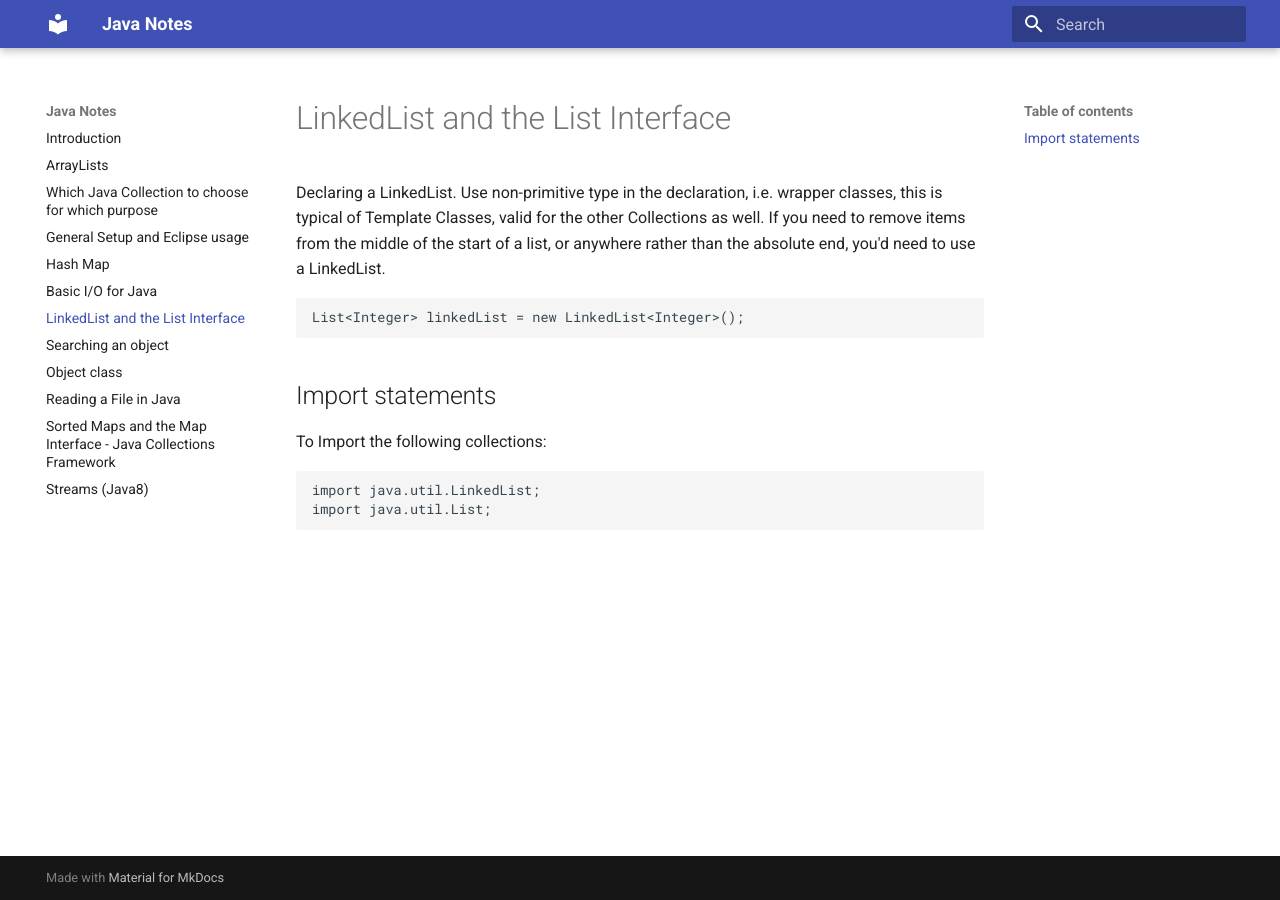
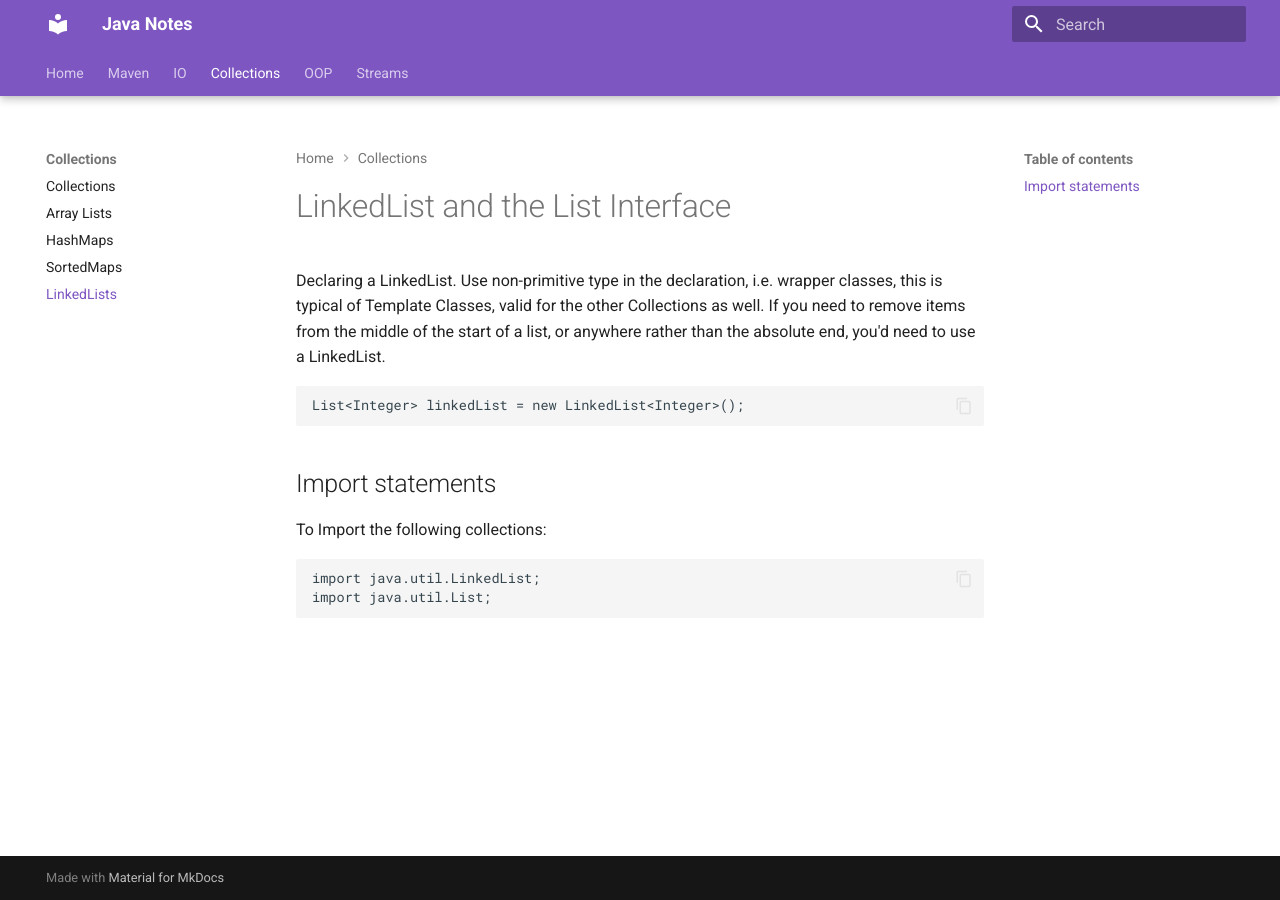
Before and after one commit to angelobattaglia/java_notes, an MkDocs documentation site: the page built from docs/Collections/LinkedList.md, in a window 1280 px wide. Built offline with MkDocs 1.6.1 and Material for MkDocs 9.7.7, drawn with Linux system fonts in a browser that asks for light colours.

Commit message:
Complete overhaul

````diff
--- a/docs/Object-Search.md
+++ /dev/null
@@ -1,13 +0,0 @@
-# Searching an object
-
-```java
-```
-
-```java
-```
-
-```java
-```
-
-```java
-```
--- a/mkdocs.yml
+++ b/mkdocs.yml
@@ -1,7 +1,22 @@
 site_name: Java Notes
 
+site_url: https://angelobattaglia.github.io/java_notes
 theme:
+  # name of the extension material for mkdocs
   name: material
+  # Setting up the logo and the favicon
+  # favicon: images/favicon.ico
+  # logo: images/sys.png
+  # features, more on these if you visit the "Contribute" page
+  features:
+    - content.code.copy
+    - navigation.tabs
+    - navigation.tabs.sticky
+    - navigation.indexes
+    - navigation.sections
+    - navigation.path
+  palette:
+    primary: deep purple
 
 markdown_extensions:
   - pymdownx.arithmatex:
@@ -11,3 +26,22 @@ extra_javascript:
   - javascripts/mathjax.js
   - https://polyfill.io/v3/polyfill.min.js?features=es6
   - https://cdn.jsdelivr.net/npm/mathjax@3/es5/tex-mml-chtml.js
+
+nav:
+  - Home: index.md
+  - Maven:
+      - Introduction to Maven: Maven/Intro.md
+  - IO:
+      - Basic I/O: IO/IO.md
+      - File I/O: IO/Read-Files.md
+  - Collections:
+      - Collections: Collections/Collections.md
+      - Array Lists: Collections/ArrayList.md
+      - HashMaps: Collections/HashMap.md
+      - SortedMaps: Collections/SortedMaps.md
+      - LinkedLists: Collections/LinkedList.md
+  - OOP:
+      - Polymorphism: OOP/Polymorphism.md
+      - Abstract Classes: OOP/Abstract_Classes.md
+  - Streams:
+      - Streams: Streams/Streams.md
````
Also changed, not shown: docs/Eclipse.md (deleted, +0 -11 lines), docs/OOP/Object-Search.md (added, +13 -0 lines), docs/Collections/ArrayList.md (renamed from docs/ArrayList.md), docs/Collections/Collections.md (renamed from docs/Collections.md), docs/Collections/HashMap.md (renamed from docs/HashMap.md), docs/Collections/LinkedList.md (renamed from docs/LinkedList.md), docs/Collections/SortedMaps.md (renamed from docs/SortedMaps.md), docs/IO/IO.md (renamed from docs/IO.md), docs/IO/Read-Files.md (renamed from docs/Read-Files.md), docs/Maven/Intro.md (added), docs/OOP/Polymorphism.md (renamed from docs/Object-class.md), docs/Streams/Streams.md (renamed from docs/Streams.md).
